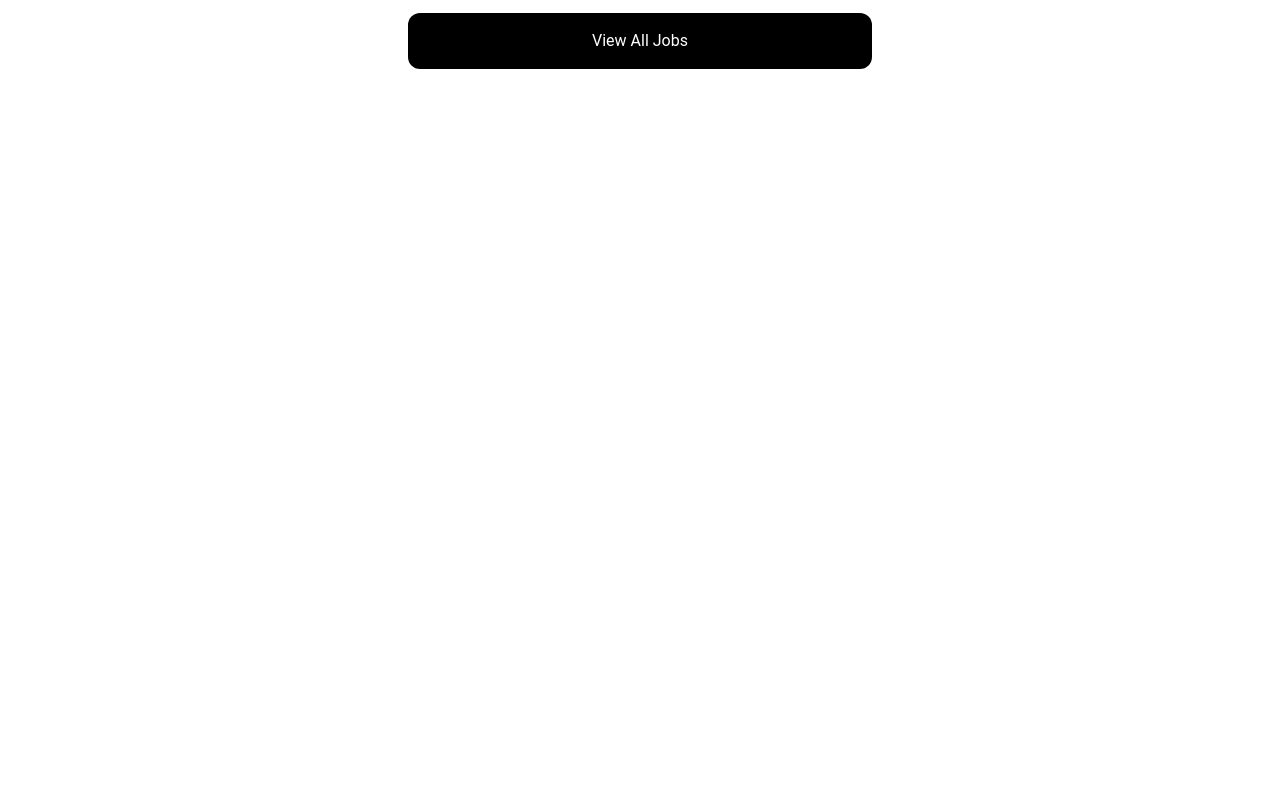
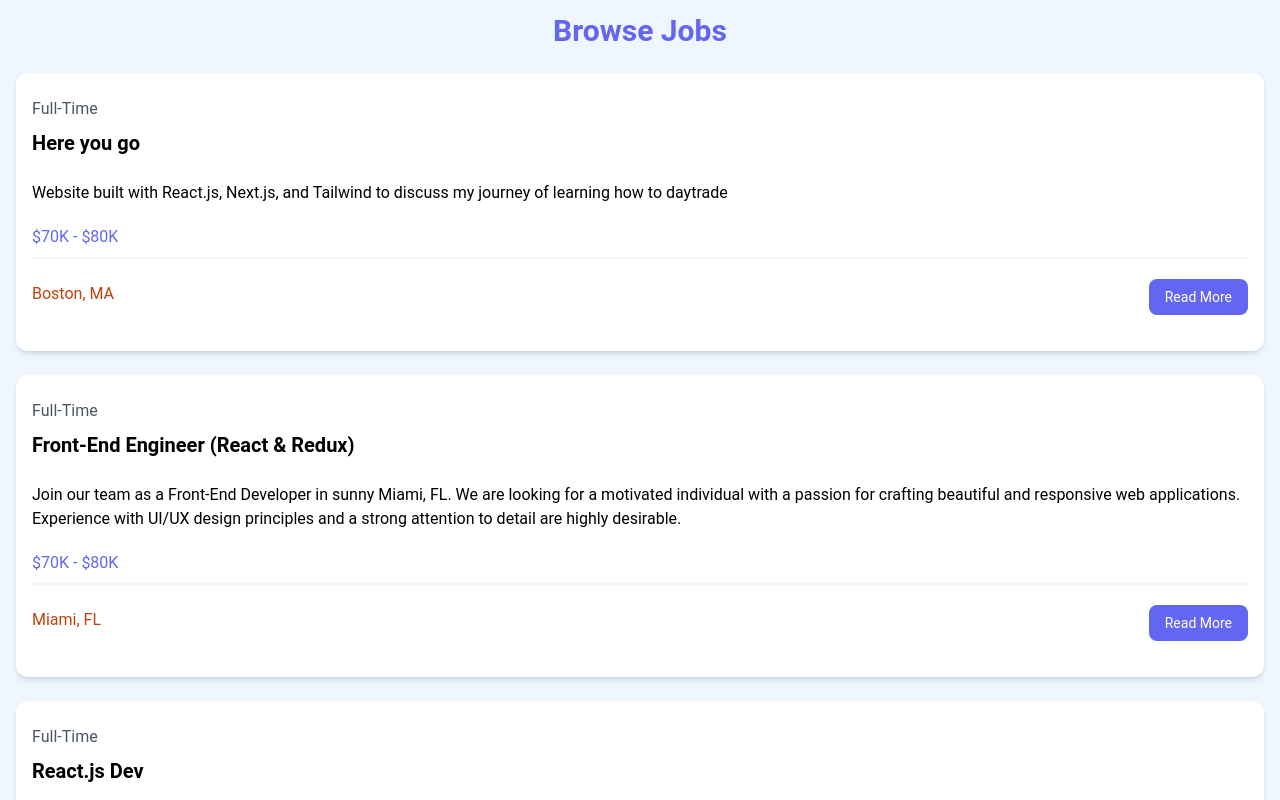
Before and after one commit to daphnee-jeune/dj-portfolio, a React (Vite) app: page / in a window 1280 px wide. Shown: the part 820-1620 px from the top of the page. Before the commit the page ends 929 px from the top, so only its background shows below. Built offline with nearby package versions, Linux system fonts and the light colour scheme.

Commit message:
Create project lists components

```diff
--- a/src/App.jsx
+++ b/src/App.jsx
@@ -2,6 +2,8 @@ import React from "react";
 import Navbar from "./components/Navbar";
 import Hero from "./components/Hero";
 import Homecards from "./components/Homecards";
+import ProjectList from "./components/ProjectList";
+import ViewAllProjects from "./components/ViewAllProjects";
 
 const App = () => {
   return (
@@ -10,15 +12,8 @@ const App = () => {
         <Navbar />
         <Hero title="Daphnée Jeune" subtitle="Software Engineer" />
         <Homecards />
-
-        <section className="m-auto max-w-lg my-10 px-6">
-          <a
-            href="jobs.html"
-            className="block bg-black text-white text-center py-4 px-6 rounded-xl hover:bg-gray-700"
-          >
-            View All Jobs
-          </a>
-        </section>
+        <ProjectList />
+        <ViewAllProjects />
       </>
     </div>
   );
--- /dev/null
+++ b/src/components/ProjectCard.jsx
@@ -0,0 +1,35 @@
+import React from "react";
+
+const ProjectCard = ({ project }) => {
+  return (
+    <div className="bg-white rounded-xl shadow-md relative">
+      <div className="p-4">
+        <div className="mb-6">
+          <div className="text-gray-600 my-2">{project.type}</div>
+          <h3 className="text-xl font-bold">{project.title}</h3>
+        </div>
+
+        <div className="mb-5">{project.description}</div>
+
+        <h3 className="text-indigo-500 mb-2">{project.salary}</h3>
+
+        <div className="border border-gray-100 mb-5"></div>
+
+        <div className="flex flex-col lg:flex-row justify-between mb-4">
+          <div className="text-orange-700 mb-3">
+            <i className="fa-solid fa-location-dot text-lg"></i>
+            {project.location}
+          </div>
+          <a
+            href={`/project/${project.id}`}
+            className="h-[36px] bg-indigo-500 hover:bg-indigo-600 text-white px-4 py-2 rounded-lg text-center text-sm"
+          >
+            Read More
+          </a>
+        </div>
+      </div>
+    </div>
+  );
+};
+
+export default ProjectCard;
--- /dev/null
+++ b/src/components/ProjectList.jsx
@@ -0,0 +1,23 @@
+import React from "react";
+import projects from "../projects.json";
+import ProjectCard from "./ProjectCard";
+
+const ProjectLis = () => {
+  const recentProjects = projects.slice(0, 3);
+  return (
+    <section className="bg-blue-50 px-4 py-10">
+      <div className="container-xl lg:container m-auto">
+        <h2 className="text-3xl font-bold text-indigo-500 mb-6 text-center">
+          Browse Jobs
+        </h2>
+        <div className="grid grid-cols-1 md:grid-cols-3 gap-6">
+          {recentProjects.map((project) => (
+            <ProjectCard key={project.id} project={project} />
+          ))}
+        </div>
+      </div>
+    </section>
+  );
+};
+
+export default ProjectLis;
--- /dev/null
+++ b/src/components/ViewAllProjects.jsx
@@ -0,0 +1,16 @@
+import React from "react"
+
+const ViewAllProjects = () => {
+  return (
+    <section className="m-auto max-w-lg my-10 px-6">
+      <a
+        href="/projects"
+        className="block bg-black text-white text-center py-4 px-6 rounded-xl hover:bg-gray-700"
+      >
+        View All Jobs
+      </a>
+    </section>
+  );
+};
+
+export default ViewAllProjects;
--- /dev/null
+++ b/src/projects.json
@@ -0,0 +1,86 @@
+[
+  {
+    "id": "1",
+    "title": "Here you go",
+    "type": "Full-Time",
+    "description": "Website built with React.js, Next.js, and Tailwind to discuss my journey of learning how to daytrade",
+    "location": "Boston, MA",
+    "salary": "$70K - $80K",
+    "company": {
+      "name": "NewTek Solutions",
+      "description": "NewTek Solutions is a leading technology company specializing in web development and digital solutions. We pride ourselves on delivering high-quality products and services to our clients while fostering a collaborative and innovative work environment.",
+      "contactEmail": "contact@teksolutions.com",
+      "contactPhone": "555-555-5555"
+    }
+  },
+  {
+    "id": "2",
+    "title": "Front-End Engineer (React & Redux)",
+    "type": "Full-Time",
+    "location": "Miami, FL",
+    "description": "Join our team as a Front-End Developer in sunny Miami, FL. We are looking for a motivated individual with a passion for crafting beautiful and responsive web applications. Experience with UI/UX design principles and a strong attention to detail are highly desirable.",
+    "salary": "$70K - $80K",
+    "company": {
+      "name": "Veneer Solutions",
+      "description": "Veneer Solutions is a creative agency specializing in digital design and development. Our team is dedicated to pushing the boundaries of creativity and innovation to deliver exceptional results for our clients.",
+      "contactEmail": "contact@loremipsum.com",
+      "contactPhone": "555-555-5555"
+    }
+  },
+  {
+    "id": "3",
+    "title": "React.js Dev",
+    "type": "Full-Time",
+    "location": "Brooklyn, NY",
+    "description": "Are you passionate about front-end development? Join our team in vibrant Brooklyn, NY, and work on exciting projects that make a difference. We offer competitive compensation and a collaborative work environment where your ideas are valued.",
+    "salary": "$70K - $80K",
+    "company": {
+      "name": "Dolor Cloud",
+      "description": "Dolor Cloud is a leading technology company specializing in digital solutions for businesses of all sizes. With a focus on innovation and customer satisfaction, we are committed to delivering cutting-edge products and services.",
+      "contactEmail": "contact@dolorsitamet.com",
+      "contactPhone": "555-555-5555"
+    }
+  },
+  {
+    "id": "4",
+    "title": "React Front-End Developer",
+    "type": "Part-Time",
+    "description": "Join our team as a Part-Time Front-End Developer in beautiful Pheonix, AZ. We are looking for a self-motivated individual with a passion for creating engaging user experiences. This position offers flexible hours and the opportunity to work remotely.",
+    "location": "Pheonix, AZ",
+    "salary": "$60K - $70K",
+    "company": {
+      "name": "Alpha Elite",
+      "description": "Alpha Elite is a dynamic startup specializing in digital marketing and web development. We are committed to fostering a diverse and inclusive workplace where creativity and innovation thrive.",
+      "contactEmail": "contact@adipisicingelit.com",
+      "contactPhone": "555-555-5555"
+    }
+  },
+  {
+    "id": "5",
+    "title": "Full Stack React Developer",
+    "type": "Full-Time",
+    "description": "Exciting opportunity for a Full-Time Front-End Developer in bustling Atlanta, GA. We are seeking a talented individual with a passion for building elegant and scalable web applications. Join our team and make an impact!",
+    "location": "Atlanta, GA",
+    "salary": "$90K - $100K",
+    "company": {
+      "name": "Browning Technologies",
+      "description": "Browning Technologies is a rapidly growing technology company specializing in e-commerce solutions. We offer a dynamic and collaborative work environment where employees are encouraged to think creatively and innovate.",
+      "contactEmail": "contact@consecteturadipisicing.com",
+      "contactPhone": "555-555-5555"
+    }
+  },
+  {
+    "id": "6",
+    "title": "React Native Developer",
+    "type": "Full-Time",
+    "description": "Join our team as a Front-End Developer in beautiful Portland, OR. We are looking for a skilled and enthusiastic individual to help us create innovative web solutions. Competitive salary and great benefits package available.",
+    "location": "Portland, OR",
+    "salary": "$100K - $110K",
+    "company": {
+      "name": "Port Solutions INC",
+      "description": "Port Solutions is a leading technology company specializing in software development and digital marketing. We are committed to providing our clients with cutting-edge solutions and our employees with a supportive and rewarding work environment.",
+      "contactEmail": "contact@ipsumlorem.com",
+      "contactPhone": "555-555-5555"
+    }
+  }
+]
```
